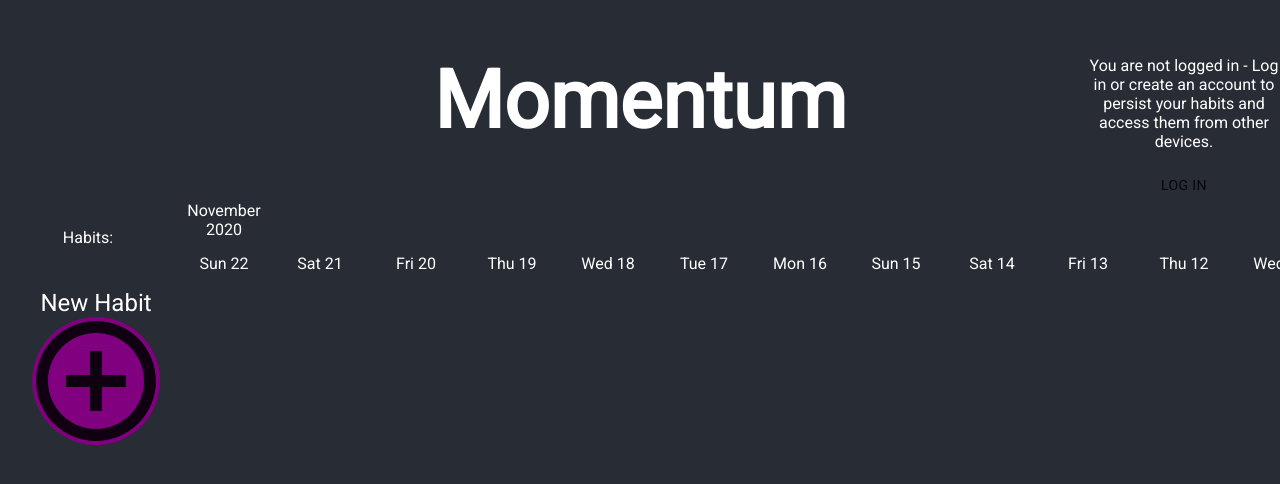
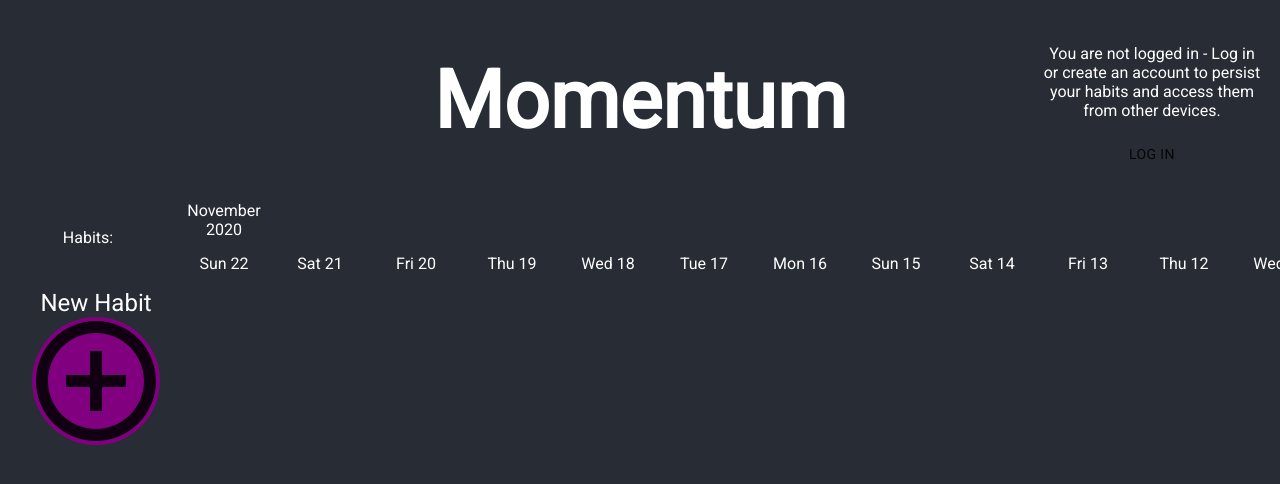
Before and after one commit to methoil/momentum, a React (Create React App) app: page /dashboard in a window 1280 px wide. Shown: the top 484 px of the page. Built offline with nearby package versions, Linux system fonts and the light colour scheme.

Commit message:
feat(grid-view): make header responsive

```diff
--- a/src/App.scss
+++ b/src/App.scss
@@ -21,9 +21,15 @@
 }
 
 .App-header {
-  font-size: 5rem;
+  font-size: 3rem;
   font-weight: bold;
   color: white;
+}
+
+@media screen and (min-width: 900px) {
+  .App-header {
+    font-size: 5rem;
+  }
 }
 
 .App-link {
--- a/src/App.tsx
+++ b/src/App.tsx
@@ -3,7 +3,6 @@
 import HabitGrid from './components/habit-grid';
 import Login from './components/login';
 import {BrowserRouter as Router, Route} from 'react-router-dom';
-import { IState } from './redux/reducer';
 
 function App() {
   return (
--- a/src/components/css/habit-grid.scss
+++ b/src/components/css/habit-grid.scss
@@ -1,5 +1,31 @@
-.grid-login-logout-info {
-  position: absolute;
-  top: 5%;
-  left: 85%;
+
+@media screen and (max-width: 899px)
+{
+  .grid-view-header {
+    display: flex;
+    flex-direction: column;
+  }
+
+  .grid-login-info-container {
+    display: flex;
+    flex-direction: column;
+    padding: 1rem;
+  }
 }
+
+@media screen and (min-width: 900px){
+  .grid-view-header {
+    display: grid;
+    grid-template-columns: 1fr 3fr 1fr;
+  }
+
+  .grid-login-info-container {
+    grid-column: 3;
+    align-self: center;
+    padding: 1rem;
+  }
+
+  #grid-view-title {
+    grid-column: 2/3;
+  }
+}
--- a/src/components/habit-grid.tsx
+++ b/src/components/habit-grid.tsx
@@ -58,7 +58,9 @@
 
   return (
     <div>
-      <div className="grid-login-logout-info app-text">
+      <header className="grid-view-header">
+      <h1 className="App-header" id="grid-view-title">Momentum</h1>
+        <div className="grid-login-info-container app-text">
           {user.loggedIn ?
             <>
               <p>Logged in as {user.username}</p>
@@ -69,7 +71,7 @@
               <Button onClick={() => toLogginView()}>Log In</Button>
             </>}
         </div>
-      <h1 className="App-header">Momentum</h1>
+      </header>
       <div className="chains-container">
         <TitleBar dates={displayedDates}></TitleBar>
         {habitElements}
```
Lines whose indentation alone changed are shown as unchanged.
